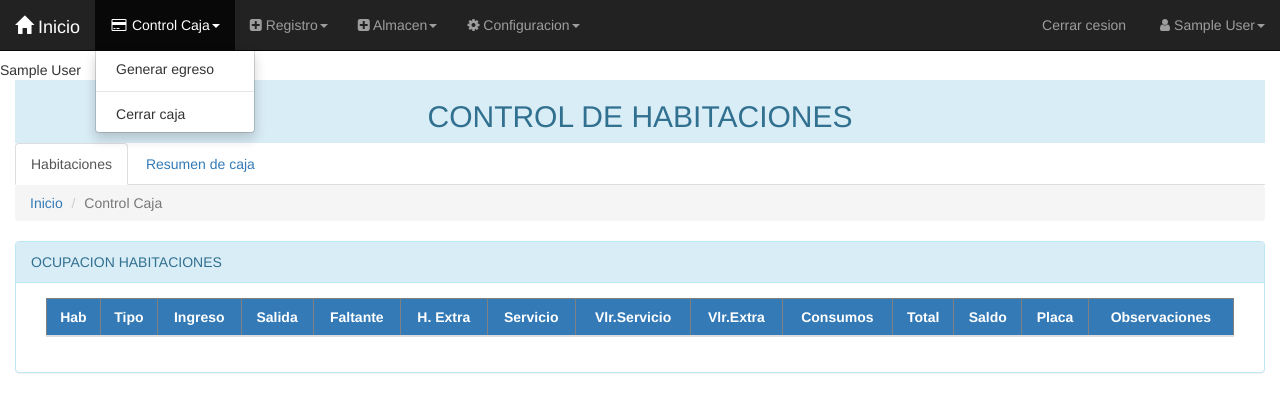
After one commit to mseidelq/SIM-2.0, a PHP site: page /pages/principal.php in a window 1280 px wide, after a click on "Control Caja". The commit adds this page. Shown: the top 412 px of the page. Run offline with PHP 8.4, Linux system fonts and the light colour scheme; the visitor is signed in with stand-in values (Sample User, id 1); lists and menus that the app fills with data are empty; some libraries are stand-ins or nearby versions.

Commit message:
Se loguea en php, y accede a los datos del usuario

```diff
--- a/index.php
+++ b/index.php
@@ -30,6 +30,9 @@
           <div class="forgot">
             <a href="reset.html">Olvidó contraseña</a>
           </div>
+          <div class="alert alert-danger" id="login_error">
+            <strong>Error: </strong> El nombre de usuario o contraseña no son correctos.
+          </div>
           <button class="btn btn-primary" id="ingresar">Ingresar</button>
 
 
--- /dev/null
+++ b/pages/menu.php
@@ -0,0 +1,84 @@
+<div class="container">
+  <nav class="navbar navbar-inverse navbar-fixed-top">
+	  <div class="container-fluid">
+	    <!-- Brand and toggle get grouped for better mobile display -->
+	    <div class="navbar-header">
+	      <button type="button" class="navbar-toggle collapsed" data-toggle="collapse" data-target="#topFixedNavbar1" aria-expanded="false"><span class="sr-only">Toggle navigation</span><span class="icon-bar"></span><span class="icon-bar"></span><span class="icon-bar"></span></button>
+	      <a class="navbar-brand" href="principal.php"><i class="glyphicon glyphicon-home"></i> Inicio</a></div>
+	    <!-- Collect the nav links, forms, and other content for toggling -->
+	    <div class="collapse navbar-collapse" id="topFixedNavbar1">
+	      <ul class="nav navbar-nav">
+	        <li class="dropdown active"><a href="#" class="dropdown-toggle" data-toggle="dropdown" role="button" aria-haspopup="true" aria-expanded="false"><i class="fa fa-credit-card fa-fw"></i> Control Caja<span class="caret"></span></a>
+	          <ul class="dropdown-menu">
+	            <li><a href="#">Generar egreso</a></li>
+	            <li role="separator" class="divider"></li>
+	            <li><a href="#">Cerrar caja</a></li>
+              </ul>
+            </li>
+
+	        <li class="dropdown"><a href="#" class="dropdown-toggle" data-toggle="dropdown" role="button" aria-haspopup="true" aria-expanded="false"><i class="fa fa-plus-square"></i> Registro<span class="caret"></span></a>
+	          <ul class="dropdown-menu">
+	            <li>
+					<li><a href="#">Registrar tercero</a>
+					</li>
+					<li><a href="#">Control de usuarios</a>
+					</li>
+					<li><a href="#">Registro de proovedores</a>
+					</li>
+              </ul>
+            </li>
+            <li class="dropdown"><a href="#" class="dropdown-toggle" data-toggle="dropdown" role="button" aria-haspopup="true" aria-expanded="false"><i class="fa fa-plus-square"></i> Almacen<span class="caret"></span></a>
+	          <ul class="dropdown-menu">
+	            <li>
+	            	<li><a href="#">Inventario de articulos</a>
+					</li>
+					<li><a href="#">Registrar articulo</a>
+					</li>
+					<li><a href="#">Registrar grupo de articulos</a>
+					</li>
+					<li><a href="#">Kardex de articulos</a>
+					</li>
+					<li><a href="#">Registrar salida de almacen</a>
+					</li>
+					<li><a href="#">Registrar entrada de almacen</a>
+					</li>
+            		<li><a href="#">Bodegas</a>
+					</li>
+	            	<li role="separator" class="divider"></li>
+	            <li><a href="#">One more separated link</a></li>
+              </ul>
+            </li>
+            <li class="dropdown"><a href="#" class="dropdown-toggle" data-toggle="dropdown" role="button" aria-haspopup="true" aria-expanded="false"><i class="fa fa-cog"></i> Configuracion<span class="caret"></span></a>
+	          <ul class="dropdown-menu">
+	            <li>
+	            	<li><a href="#">Listas de precios</a>
+					</li>
+					<li><a href="conf-habitaciones.php">Habitaciones</a>
+					</li>
+					<li><a href="#">Registrar grupo de articulos</a>
+					</li>
+
+	            	<li role="separator" class="divider"></li>
+	            <li><a href="#">One more separated link</a></li>
+              </ul>
+            </li>
+          </ul>
+
+	      <ul class="nav navbar-nav navbar-right">
+	        <li><a href="#">Cerrar cesion</a></li>
+	        <li class="dropdown"><a href="#" class="dropdown-toggle" data-toggle="dropdown" role="button" aria-haspopup="true" aria-expanded="false"><i class="fa fa-user fa-fw"></i><?php echo $sesion['nombres'] ?><span class="caret"></span></a>
+	          <ul class="dropdown-menu">
+	            <li><a href="#"><i class="fa fa-user fa-fw"></i> Perfil del usuario</a></li>
+				<li><a href="#"><i class="fa fa-gear fa-fw"></i> Configuracion</a></li>
+				<li class="divider"></li>
+				<li><a href="../login.html"><i class="fa fa-sign-out fa-fw"></i> Cerrar Sesion</a>
+				</li>
+              </ul>
+            </li>
+          </ul>
+        </div>
+	    <!-- /.navbar-collapse -->
+    </div>
+	  <!-- /.container-fluid -->
+  </nav>
+</div>
--- a/pages/login.php
+++ b/pages/principal.php
@@ -23,9 +23,21 @@
 </head>
 
 <body style="padding-top: 60px">
-<?php include("menu.php") ?>
-<?php include("phpFunciones/funciones.php");
-	  include("modales/modales.php");
+<?php
+error_reporting(E_ERROR | E_WARNING | E_PARSE);
+session_start();
+if(isset($_SESSION['cedula'])){
+		$sesion = $_SESSION;
+		echo $sesion['nombres'];
+		include("menu.php");
+}
+else {
+	header('Location: ../index.php');
+}
+
+//include("phpFunciones/funciones.php");
+	  //include("modales/modales.php");
+
 ?>
 
 <div class="container" id="principal">
```
Also changed, not shown: pages/jquery/login.js (+13 -2 lines), pages/sql/login.php (+18 -2 lines).
